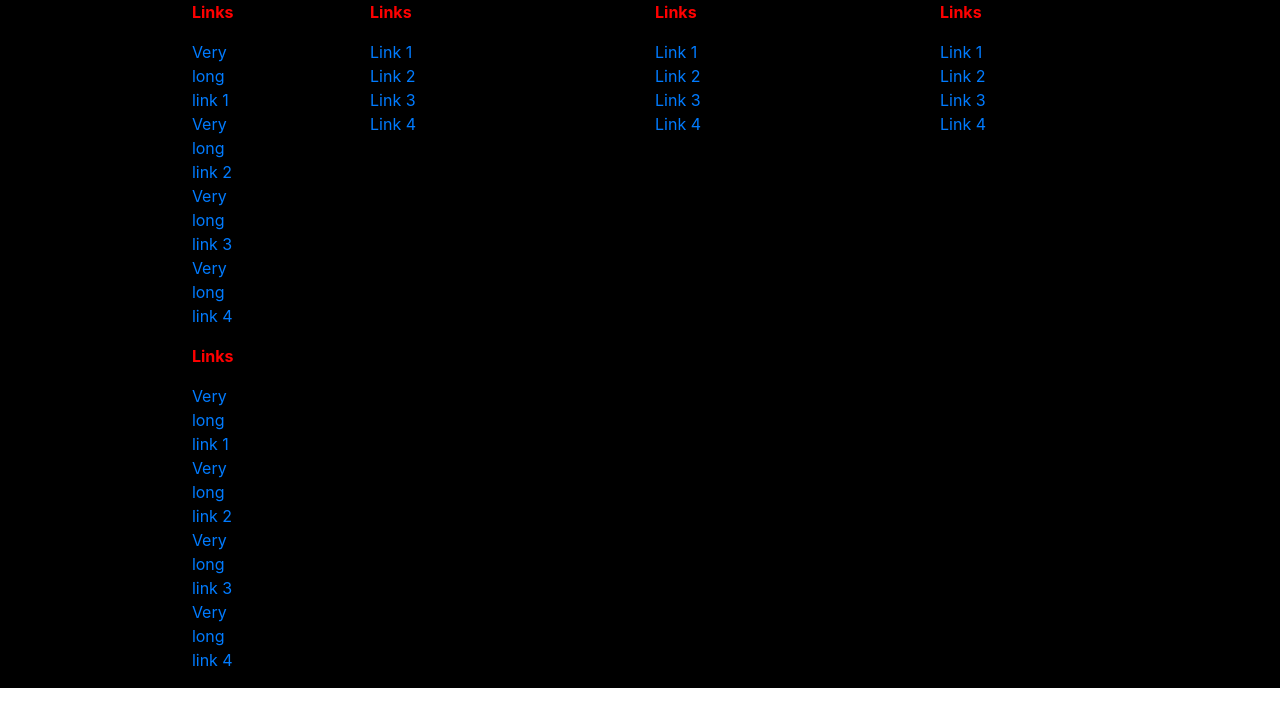
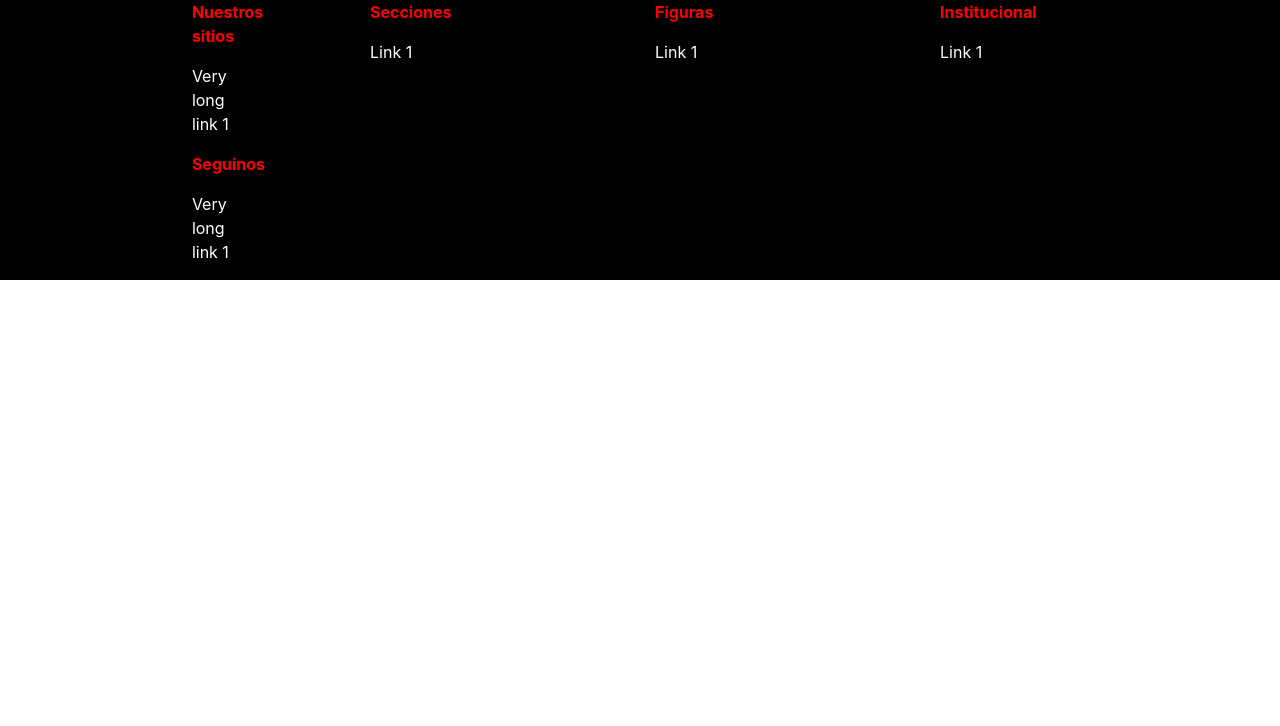
Before and after one commit to cristian16b/react-footer, a React (Create React App) app: page / in a window 1280 px wide. Shown: the top 726 px of the page. Built offline with nearby package versions, Linux system fonts and the light colour scheme.

Commit message:
Cambio el color del texto de los enlaces

```diff
--- a/src/Footer/Footer.css
+++ b/src/Footer/Footer.css
@@ -6,3 +6,7 @@
     color: red;
     font-weight: bold;
 }
+
+.enlace-footer {
+    color: white;
+}
--- a/src/Footer/Footer.js
+++ b/src/Footer/Footer.js
@@ -17,20 +17,11 @@ const Footer = () => {
             <div className="row">
               <div className="col-md-3 mx-auto">
                 {/* <!-- Links --> */}
-                <p className="titulo">Links</p>
+                <p className="titulo">Nuestros sitios</p>
 
                   <ul className="list-unstyled">
                     <li>
-                      <a href="#!">Very long link 1</a>
-                    </li>
-                    <li>
-                      <a href="#!">Very long link 2</a>
-                    </li>
-                    <li>
-                      <a href="#!">Very long link 3</a>
-                    </li>
-                    <li>
-                      <a href="#!">Very long link 4</a>
+                      <a className="enlace-footer" href="#!">Very long link 1</a>
                     </li>
                   </ul>
               </div>
@@ -38,20 +29,11 @@ const Footer = () => {
             <div className="row">
               <div className="col-md-3 mx-auto">
                 {/* <!-- Links --> */}
-                <p className="titulo">Links</p>
+                <p className="titulo">Seguinos</p>
 
                   <ul className="list-unstyled">
                     <li>
-                      <a href="#!">Very long link 1</a>
-                    </li>
-                    <li>
-                      <a href="#!">Very long link 2</a>
-                    </li>
-                    <li>
-                      <a href="#!">Very long link 3</a>
-                    </li>
-                    <li>
-                      <a href="#!">Very long link 4</a>
+                      <a className="enlace-footer" href="#!">Very long link 1</a>
                     </li>
                   </ul>
               </div>
@@ -66,20 +48,11 @@ const Footer = () => {
           <div className="col-md-3 mx-auto">
 
             {/* <!-- Links --> */}
-            <p className="titulo">Links</p>
+            <p className="titulo">Secciones</p>
 
             <ul className="list-unstyled">
               <li>
-                <a href="#!">Link 1</a>
-              </li>
-              <li>
-                <a  href="#!">Link 2</a>
-              </li>
-              <li>
-                <a href="#!">Link 3</a>
-              </li>
-              <li>
-                <a href="#!">Link 4</a>
+                <a className="enlace-footer" href="#!">Link 1</a>
               </li>
             </ul>
 
@@ -92,20 +65,11 @@ const Footer = () => {
           <div className="col-md-3 mx-auto">
 
             {/* <!-- Links --> */}
-            <p className="titulo">Links</p>
+            <p className="titulo">Figuras</p>
 
             <ul className="list-unstyled">
               <li>
-                <a href="#!">Link 1</a>
-              </li>
-              <li>
-                <a href="#!">Link 2</a>
-              </li>
-              <li>
-                <a href="#!">Link 3</a>
-              </li>
-              <li>
-                <a href="#!">Link 4</a>
+                <a className="enlace-footer" href="#!">Link 1</a>
               </li>
             </ul>
 
@@ -118,20 +82,11 @@ const Footer = () => {
           <div className="col-md-3 mx-auto">
 
             {/* <!-- Links --> */}
-            <p className="titulo">Links</p>
+            <p className="titulo">Institucional</p>
 
             <ul className="list-unstyled">
               <li>
-                <a href="#!">Link 1</a>
-              </li>
-              <li>
-                <a href="#!">Link 2</a>
-              </li>
-              <li>
-                <a href="#!">Link 3</a>
-              </li>
-              <li>
-                <a href="#!">Link 4</a>
+                <a className="enlace-footer" href="#!">Link 1</a>
               </li>
             </ul>
 
```
Also changed, not shown: 1 other file (tests, documents, lock files or other folders).
